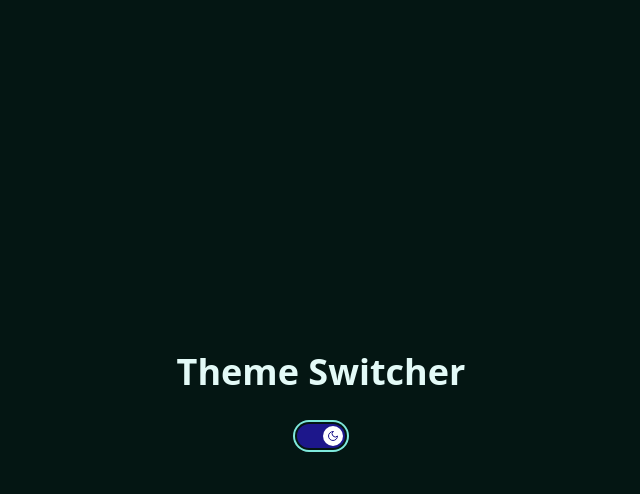
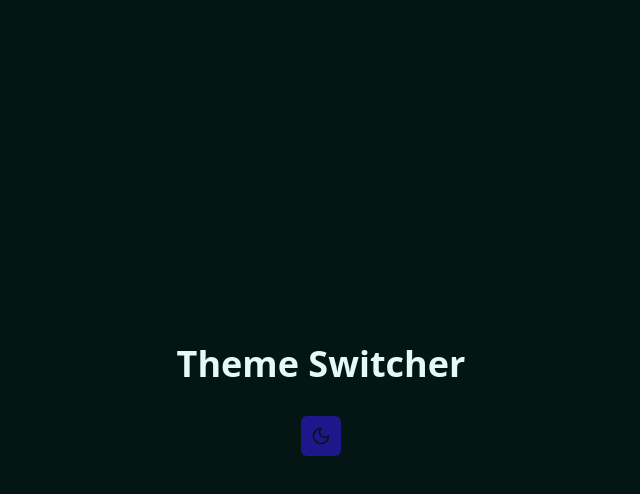
Before and after one commit to amr-khaled27/watch-store-frontend, a React (Vite) app: page / in a window 1280 px wide. Both pictures are taken after a click on the button "Toggle theme". Shown: the top 494 px of the page, without its empty margins (319-959 px from the left). Built offline with nearby package versions, Linux system fonts and the light colour scheme.

Commit message:
Refactor: Simplify theme toggle
The theme toggle component has been refactored to be a simple button instead of a switch.  No functional changes are intended.

```diff
--- a/src/components/theme-toggle.tsx
+++ b/src/components/theme-toggle.tsx
@@ -8,17 +8,14 @@ export function ThemeToggle() {
   return (
     <button
       onClick={() => setTheme(theme === "light" ? "dark" : "light")}
-      className="theme-toggle group relative inline-flex items-center justify-center overflow-hidden focus:outline-none focus:ring-2 focus:ring-primary focus:ring-offset-2 focus:ring-offset-background"
-      data-state={theme === "dark" ? "checked" : "unchecked"}
+      className="inline-flex h-10 w-10 items-center justify-center rounded-md bg-secondary hover:bg-secondary/90 transition-colors"
       aria-label="Toggle theme"
     >
-      <span className="theme-toggle-thumb flex items-center justify-center">
-        {theme === "light" ? (
-          <Sun className="h-3 w-3 text-secondary" />
-        ) : (
-          <Moon className="h-3 w-3 text-secondary" />
-        )}
-      </span>
+      {theme === "light" ? (
+        <Sun className="h-5 w-5 text-background" />
+      ) : (
+        <Moon className="h-5 w-5 text-background" />
+      )}
     </button>
   );
 }
--- a/src/index.css
+++ b/src/index.css
@@ -23,15 +23,3 @@
     @apply bg-background text-text transition-colors duration-300;
   }
 }
-
-.theme-toggle {
-  @apply relative h-6 w-12 rounded-full bg-secondary transition-colors duration-300;
-}
-
-.theme-toggle-thumb {
-  @apply absolute left-0.5 top-0.5 h-5 w-5 transform rounded-full bg-white transition-transform duration-300;
-}
-
-.theme-toggle[data-state="checked"] .theme-toggle-thumb {
-  @apply translate-x-6;
-}
```
